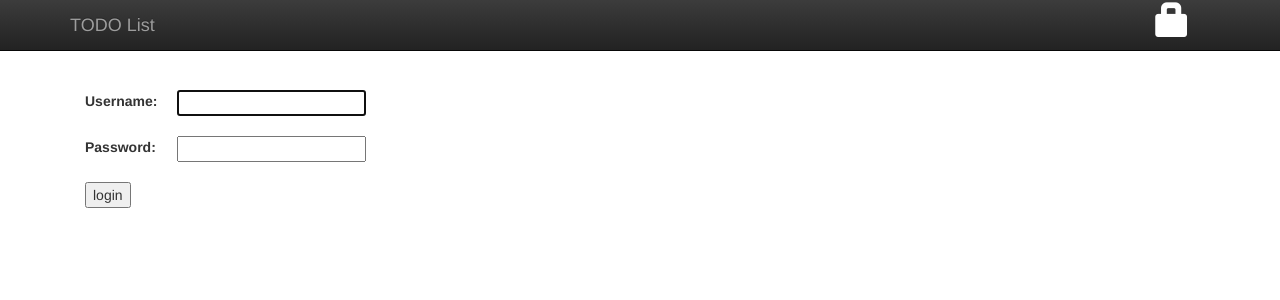
After one commit to dandel10n/todo-list, a Django app: page /accounts/login/ in a window 1280 px wide. The commit adds this page. Shown: the top 300 px of the page. Run offline with Django 3.2, Linux system fonts and the light colour scheme; some libraries are stand-ins or nearby versions.

Commit message:
Added ability to login and logout for front-end

```diff
--- /dev/null
+++ b/todo/templates/registration/login.html
@@ -0,0 +1,26 @@
+{% extends "todo/base.html" %}
+
+{% block content %}
+
+{% if form.errors %}
+<p>Your username and password didn't match. Please try again.</p>
+{% endif %}
+
+<form method="post" action="{% url 'login' %}">
+{% csrf_token %}
+<table>
+<tr>
+    <td>{{ form.username.label_tag }}</td>
+    <td>{{ form.username }}</td>
+</tr>
+<tr>
+    <td>{{ form.password.label_tag }}</td>
+    <td>{{ form.password }}</td>
+</tr>
+</table>
+
+<input type="submit" value="login" />
+<input type="hidden" name="next" value="{{ next }}" />
+</form>
+
+{% endblock %}
--- a/todo/templates/todo/base.html
+++ b/todo/templates/todo/base.html
@@ -20,11 +20,16 @@
             <span class="icon-bar"></span>
             <span class="icon-bar"></span>
           </button>
-          <a class="navbar-brand" href="{% url 'task_list' %}">Машин TODO List</a>
+          <a class="navbar-brand" href="{% url 'task_list' %}">TODO List</a>
         </div>
+        {% if user.is_authenticated %}
         <div id="navbar" class="collapse navbar-collapse">
           <a href="{% url 'new_task' %}" class="top-menu"><span class="glyphicon glyphicon-plus"></span></a>
+          <p class="navbar-brand top-menu"><small>Hello, {{ user.username }}(<a id="logout" href="{% url 'logout' %}">Log out</a>)</small></p>
         </div><!--/.nav-collapse --> #}
+        {% else %}
+        <a href="{% url 'login' %}" class="top-menu"><span class="glyphicon glyphicon-lock"></span></a>
+        {% endif %}
       </div>
     </nav>
 
--- a/todolist/settings.py
+++ b/todolist/settings.py
@@ -27,6 +27,7 @@ DEBUG = True
 
 ALLOWED_HOSTS = []
 
+LOGIN_REDIRECT_URL = '/'
 
 # Application definition
 
--- a/todolist/urls.py
+++ b/todolist/urls.py
@@ -1,22 +1,12 @@
-"""todolist URL Configuration
+from django.conf.urls import include, url
+import django.contrib.auth.views
 
-The `urlpatterns` list routes URLs to views. For more information please see:
-    https://docs.djangoproject.com/en/1.9/topics/http/urls/
-Examples:
-Function views
-    1. Add an import:  from my_app import views
-    2. Add a URL to urlpatterns:  url(r'^$', views.home, name='home')
-Class-based views
-    1. Add an import:  from other_app.views import Home
-    2. Add a URL to urlpatterns:  url(r'^$', Home.as_view(), name='home')
-Including another URLconf
-    1. Import the include() function: from django.conf.urls import url, include
-    2. Add a URL to urlpatterns:  url(r'^blog/', include('blog.urls'))
-"""
-from django.conf.urls import include, url
 from django.contrib import admin
+
 
 urlpatterns = [
     url(r'^admin/', admin.site.urls),
+    url(r'^accounts/login/$', django.contrib.auth.views.login, name='login'),
+    url(r'^accounts/logout/$', django.contrib.auth.views.logout, name='logout', kwargs={'next_page': '/'}),
     url(r'', include('todo.urls')),
 ]
```
Also changed, not shown: todo/templates/todo/task_info.html (+5 -3 lines), todo/views.py (+7 -1 lines).
